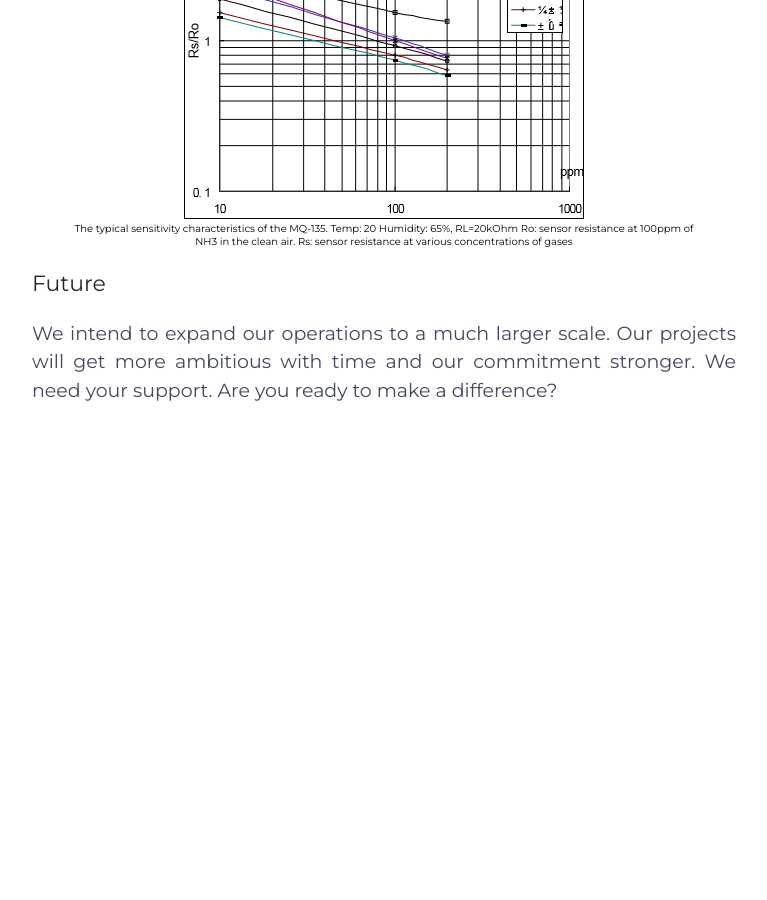
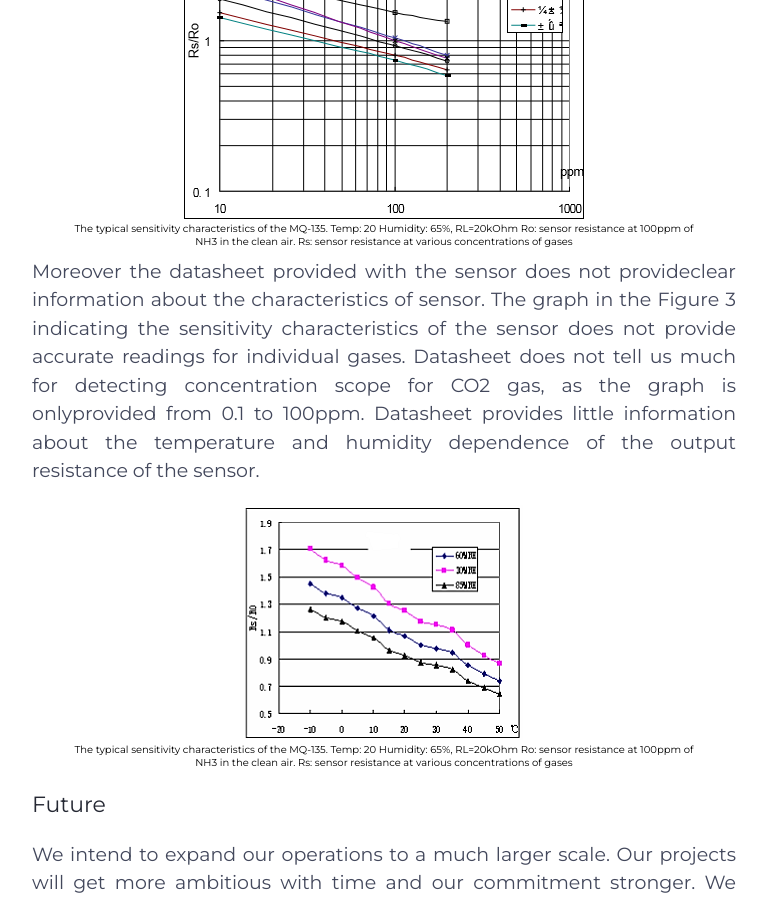
Before and after one commit to disha-surana/ChaitanyaBaweja.github.io, a Jekyll site: the page blogs/mq135.html, which Jekyll copies as it is, in a window 1280 px wide and 900 px high, scrolled down 2380 px. Shown: the whole window, without its empty margins (256-1023 px from the left). Built offline with Jekyll 4.4.1, drawn with Linux system fonts in a browser that asks for light colours; before the commit the page ends 2885 px from its top, so only the background shows below that.

Commit message:
additions

```diff
--- a/blogs/mq135.html
+++ b/blogs/mq135.html
@@ -69,6 +69,9 @@ The MQ135 gas sensor detects a number of gases like ammonia, CO2, SO2 etc. colle
 </p>
 <div style="text-align: center"><figure><img src=
 "../assets/img/mq135.png"><figcaption>The typical sensitivity characteristics of the MQ-135. Temp: 20 Humidity: 65%, RL=20kOhm Ro: sensor resistance at 100ppm of NH3 in the clean air. Rs: sensor resistance at various concentrations of gases</figcaption></figure></div>
+<p>Moreover the datasheet provided with the sensor does not provideclear information about the characteristics of sensor. The graph in the Figure 3 indicating the sensitivity characteristics of the sensor does not provide accurate readings for individual gases. Datasheet does not tell us much for detecting concentration scope for CO2 gas, as the graph is onlyprovided from 0.1 to 100ppm. Datasheet provides little information about the temperature and humidity dependence of the output resistance of the sensor.</p>
+<div style="text-align: center"><figure><img src=
+"../assets/img/mq135temp.png"><figcaption>The typical sensitivity characteristics of the MQ-135. Temp: 20 Humidity: 65%, RL=20kOhm Ro: sensor resistance at 100ppm of NH3 in the clean air. Rs: sensor resistance at various concentrations of gases</figcaption></figure></div>
 <h2>Future</h2>
       <p>
 We intend to expand our operations to a much larger scale. Our projects will get more ambitious with time and our commitment stronger. We need your support. Are you ready to make a difference?
```
